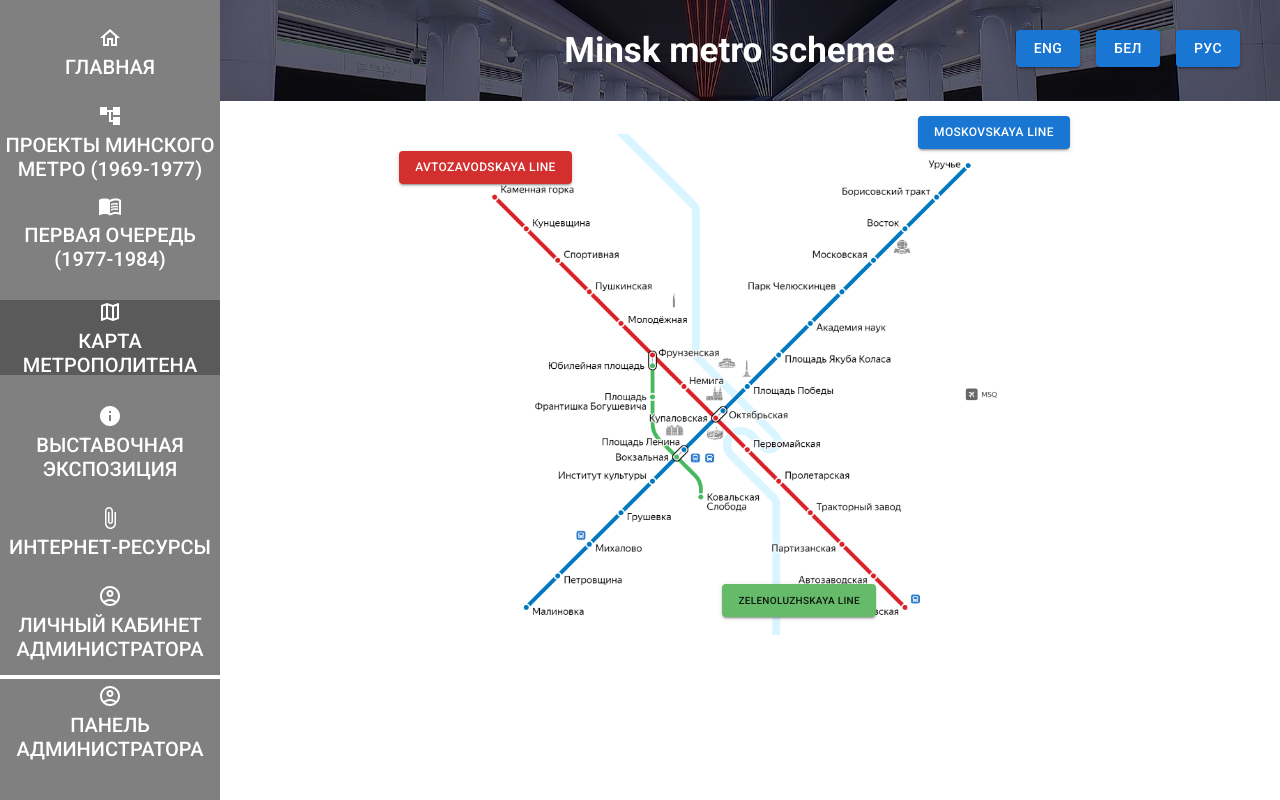
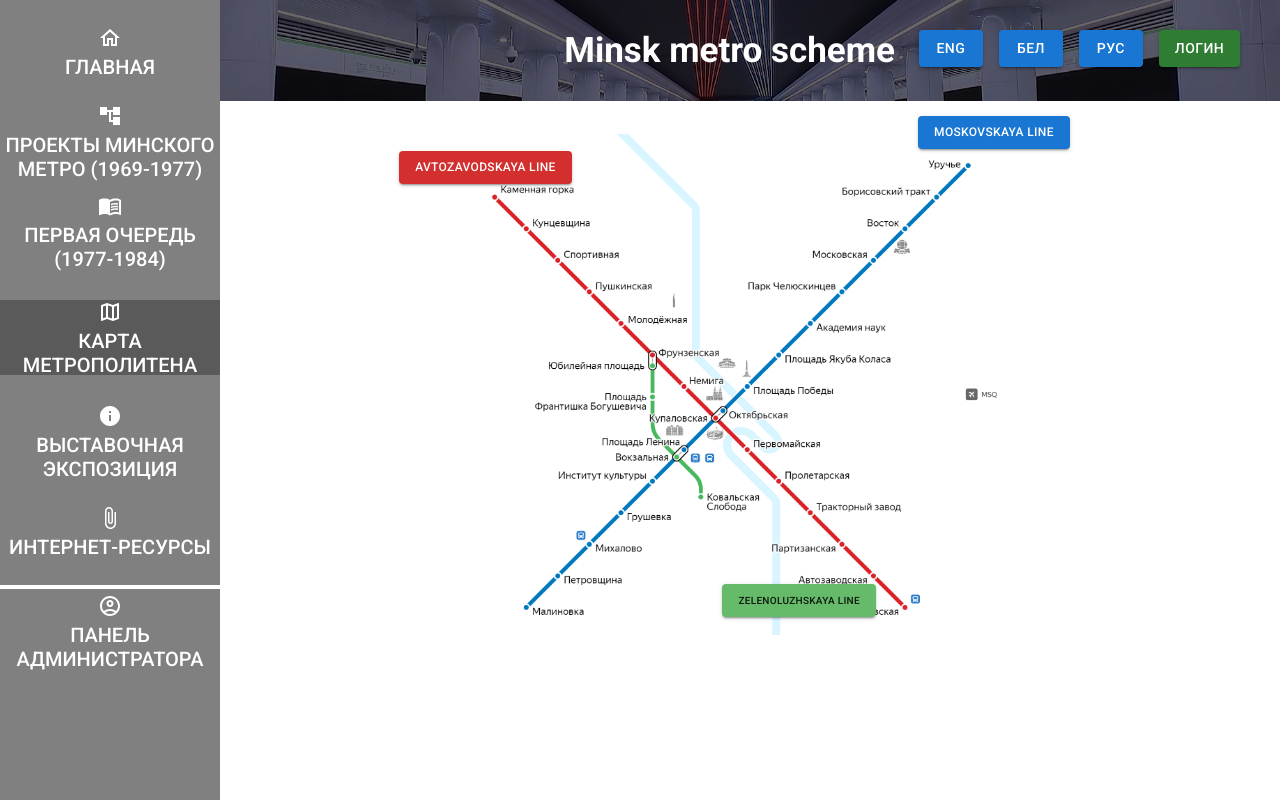
Before and after one commit to GavroshCyril/metrostroy, a React (Create React App) app: page /map in a window 1280 px wide. Built offline with nearby package versions, Linux system fonts and the light colour scheme.

Commit message:
fix: auth

```diff
--- /dev/null
+++ b/src/components/HeaderOptions.jsx
@@ -0,0 +1,75 @@
+import React from "react";
+import Stack from "@mui/material/Stack";
+import Button from "@mui/material/Button";
+import { useNavigate } from "react-router-dom";
+import i18n from "../i18n";
+import { useSelector } from 'react-redux';
+import Axios from "axios"
+
+import { isUserLoggedIn } from '../store/userSlice'
+
+const HeaderOptions = () => {
+  const navigate = useNavigate();
+  const changeLanguage = (lng) => {
+    i18n.changeLanguage(lng);
+  }
+
+  const isLoggedIn = useSelector(isUserLoggedIn)
+
+  const onLogOut = () => {
+    const refreshToken = localStorage.getItem('refreshToken')
+    Axios.delete(`http://localhost:3000/user/logout/${refreshToken}`)
+    .then((res) => {
+      if(res.status === 204) {
+        localStorage.removeItem('token')
+        localStorage.removeItem('refreshToken')
+        navigate("/auth");
+      } else {
+        console.log("Something went wrong during logout", res)
+      }
+    })
+    .catch((err) => {
+      console.error("Something went wrong during logout", err)
+    })
+
+
+  }
+
+  return (
+    <Stack className="input-lang" spacing={2} direction="row">
+      <Button onClick={() => changeLanguage("en")} variant="contained">
+        ENG
+      </Button>
+      <Button onClick={() => changeLanguage("bel")} variant="contained">
+        БЕЛ
+      </Button>
+      <Button
+        color="primary"
+        onClick={() => changeLanguage("ru")}
+        variant="contained"
+      >
+        РУС
+      </Button>
+      {isLoggedIn ?
+        <Button
+          color="error"
+          onClick={() => onLogOut()}
+          variant="contained"
+        >
+          ВЫХОД
+        </Button>
+        :
+        <Button
+          color="success"
+          onClick={() => navigate('/auth')}
+          variant="contained"
+        >
+          ЛОГИН
+        </Button>
+      }
+
+    </Stack>
+  );
+};
+
+export default HeaderOptions;
--- a/src/components/Lang.jsx
+++ /dev/null
@@ -1,29 +0,0 @@
-import React from "react";
-import Stack from "@mui/material/Stack";
-import Button from "@mui/material/Button";
-import i18n from "../i18n";
-
-const Lang = () => {
-  const changeLanguage = (lng) => {
-    i18n.changeLanguage(lng);
-  };
-  return (
-    <Stack className="input-lang" spacing={2} direction="row">
-      <Button onClick={() => changeLanguage("en")} variant="contained">
-        ENG
-      </Button>
-      <Button onClick={() => changeLanguage("bel")} variant="contained">
-        БЕЛ
-      </Button>
-      <Button
-        color="primary"
-        onClick={() => changeLanguage("ru")}
-        variant="contained"
-      >
-        РУС
-      </Button>
-    </Stack>
-  );
-};
-
-export default Lang;
--- a/src/components/Sidebar.jsx
+++ b/src/components/Sidebar.jsx
@@ -42,12 +42,6 @@ const Sidebar = ({ children }) => {
       name: "Интернет-ресурсы",
       icon: <UsefulLink />,
     },
-
-    {
-      path: "/auth",
-      name: "Личный кабинет администратора",
-      icon: <UserIcon />,
-    },
     {
       path: "/admin",
       name: "Панель администратора",
--- a/src/pages/Contacts/Contacts.jsx
+++ b/src/pages/Contacts/Contacts.jsx
@@ -20,7 +20,7 @@ import DownloadIcon from "@mui/icons-material/Download";
 import PrintIcon from "@mui/icons-material/Print";
 import { useTranslation } from "react-i18next";
 import Link from "@mui/material/Link";
-import Lang from "../../components/Lang";
+import Lang from "../../components/HeaderOptions";
 
 const Contacts = () => {
   const [t] = useTranslation();
--- a/src/pages/Home/Home.jsx
+++ b/src/pages/Home/Home.jsx
@@ -1,16 +1,16 @@
 import React, { useEffect } from "react";
 import "./Home.css";
-import logoMetro from "../../Assets/Images/minsk-metro-logo.png";
 import Card from "@mui/material/Card";
 import CardContent from "@mui/material/CardContent";
 import CardMedia from "@mui/material/CardMedia";
 import Typography from "@mui/material/Typography";
 import { CardActionArea } from "@mui/material";
 import Link from "@mui/material/Link";
-import Lang from "../../components/Lang";
 import Axios from "axios"
+import { useTranslation } from "react-i18next";
 
-import { useTranslation } from "react-i18next";
+import logoMetro from "../../Assets/Images/minsk-metro-logo.png";
+import HeaderOptions from "../../components/HeaderOptions";
 
 const Home = () => {
   const [t] = useTranslation();
@@ -47,7 +47,8 @@ const Home = () => {
           {t("home.title")} <br />
           <span>{t("home.subtitle")} </span>
         </span>
-        <Lang />
+
+        <HeaderOptions />
 
         <div className="card-container">
           <Link href="/bluebranch" underline="none" className="Link">
--- a/src/pages/Map/Map.jsx
+++ b/src/pages/Map/Map.jsx
@@ -6,7 +6,7 @@ import { styled } from "@mui/material/styles";
 import Button from "@mui/material/Button";
 import Stack from "@mui/material/Stack";
 import { red, blue, green } from "@mui/material/colors";
-import Lang from "../../components/Lang";
+import Lang from "../../components/HeaderOptions";
 
 const Map = () => {
   const [t] = useTranslation();
--- a/src/pages/Media/Media.jsx
+++ b/src/pages/Media/Media.jsx
@@ -11,7 +11,7 @@ import Stack from "@mui/material/Stack";
 import YoutubeEmbed from "../../components/YoutubeEmbed";
 import { useTranslation } from "react-i18next";
 import Link from "@mui/material/Link";
-import Lang from "../../components/Lang";
+import Lang from "../../components/HeaderOptions";
 const Media = () => {
   const [t] = useTranslation();
 
--- a/src/pages/Resources/Resources.jsx
+++ b/src/pages/Resources/Resources.jsx
@@ -1,7 +1,7 @@
 import React from "react";
 import "./Resources.css";
 import { useTranslation } from "react-i18next";
-import Lang from "../../components/Lang";
+import Lang from "../../components/HeaderOptions";
 
 const Resources = () => {
   const [t] = useTranslation();
--- a/src/pages/Search/Search.jsx
+++ b/src/pages/Search/Search.jsx
@@ -1,7 +1,7 @@
 import React from "react";
 import "./Search.css";
 import { useTranslation } from "react-i18next";
-import Lang from "../../components/Lang";
+import Lang from "../../components/HeaderOptions";
 import Prospect from "../../Assets/Images/UsefullImages/prospect01.jpg";
 import Rasporyazenie from "../../Assets/Images/UsefullImages/rasporyazenie01.jpg";
 import Prikaz from "../../Assets/Images/UsefullImages/prikaz01.jpg";
--- a/src/pages/ThirdBranch/HomeThirdBranch/HomeThirdBranch.jsx
+++ b/src/pages/ThirdBranch/HomeThirdBranch/HomeThirdBranch.jsx
@@ -6,7 +6,7 @@ import Card from "@mui/material/Card";
 import CardContent from "@mui/material/CardContent";
 import CardMedia from "@mui/material/CardMedia";
 import Typography from "@mui/material/Typography";
-import Lang from "../../../components/Lang";
+import Lang from "../../../components/HeaderOptions";
 
 import Vokzalnaya from "../../../Assets/Images/GreenBranch/vokzalnaya/vokzalnaya02.jpg";
 import Bogushevicha from "../../../Assets/Images/GreenBranch/bogushevicha/bogushevicha02.jpg";
--- a/src/store/userSlice.js
+++ b/src/store/userSlice.js
@@ -28,6 +28,9 @@ export const userSlice = createSlice({
   },
 })
 
+export const selectUserState = (state) => state.user
+export const isUserLoggedIn = (state) => state.user.id !== ""
+
 // Action creators are generated for each case reducer function
 export const { increment, decrement, incrementByAmount, update } = userSlice.actions
 
```
